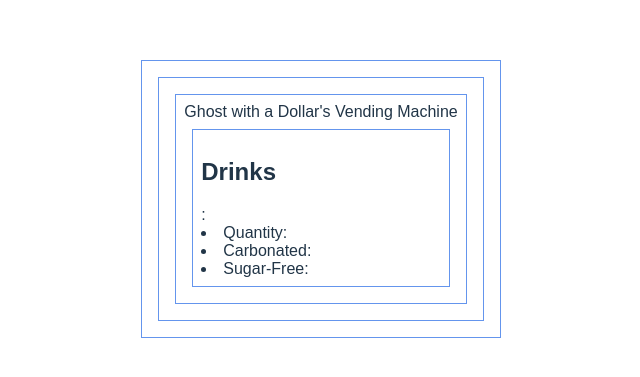
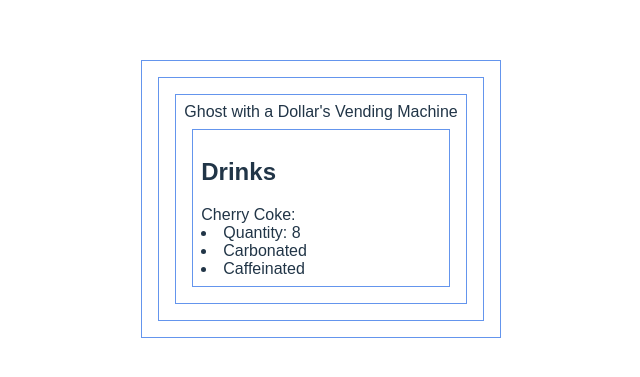
Before and after one commit to natnichols/floorplan-lab-vendingMachine, a React (Vite) app: page / in a window 1280 px wide. Shown: the part 201-578 px from the top of the page, without its empty margins (319-959 px from the left). Built offline with nearby package versions, Linux system fonts and the light colour scheme.

Commit message:
add name, fizz, and buzz props to Drinks; add Cherry Coke to Vending Machine

```diff
--- a/src/Drink.jsx
+++ b/src/Drink.jsx
@@ -2,10 +2,10 @@
   return (
     <div>
       <h2>Drinks</h2>
-      {props.name}:
-      <li>Quantity: {props.quantity}</li>
-      <li>Carbonated: {props.quantity}</li>
-      <li>Sugar-Free: {props.quantity}</li>
+      {props.drink.name}:
+      <li>Quantity: {props.drink.quantity}</li>
+      <li>{props.drink.fizz === 1 ? "Carbonated" : "Non-Carbonated" }</li>
+      <li>{props.drink.buzz === 1 ? "Caffeinated" : "Non-Caffeinated" }</li>
 
     </div>
   )
--- a/src/VendingMachine.jsx
+++ b/src/VendingMachine.jsx
@@ -4,7 +4,7 @@
   return (
     <div>
       Ghost with a Dollar's Vending Machine
-      <Drink />
+      <Drink drink={{name: "Cherry Coke", quantity: "8", fizz:1, buzz:1 }} />
     </div>
   )
 }
```
